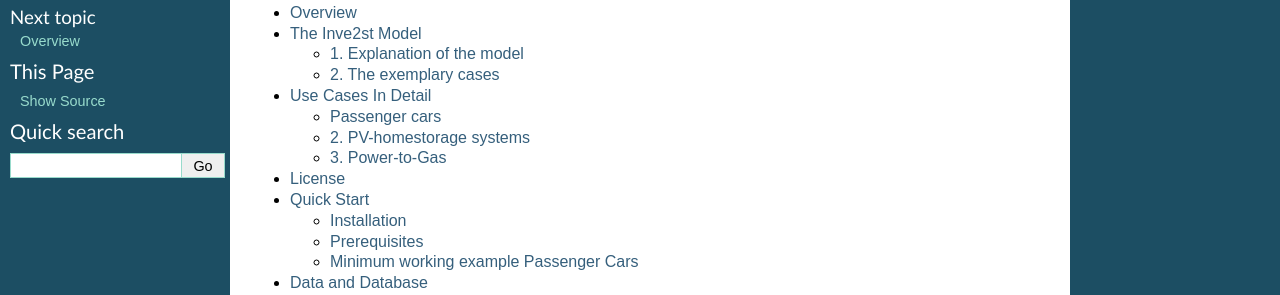
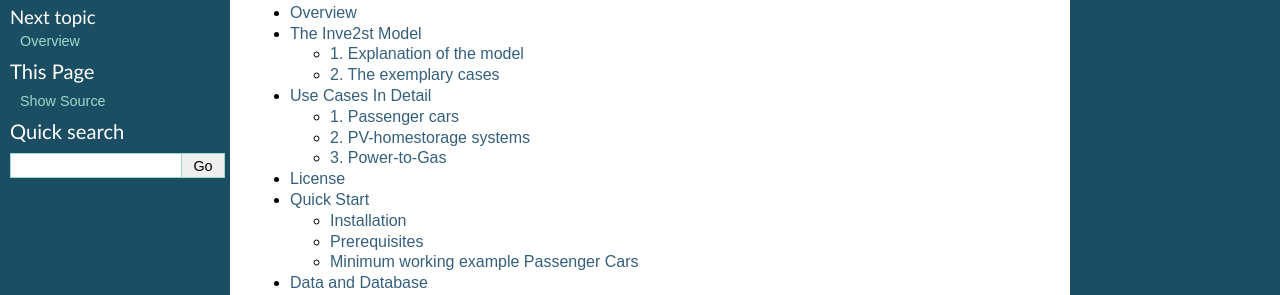
Before and after one commit to CSenkpiel/Inve2st, a Sphinx documentation site: the page built from docs/source/index.rst, in a window 1280 px wide. Shown: the part 126-421 px from the top of the page. Built offline with Sphinx 7.4.7, drawn with Linux system fonts in a browser that asks for light colours.

Commit message:
Update use_cases_in_detail.rst

```diff
--- a/docs/source/use_cases_in_detail.rst
+++ b/docs/source/use_cases_in_detail.rst
@@ -10,7 +10,7 @@ This chapter describes the modelling of the adoption of
 
 
 
-Passenger cars
+1.    Passenger cars
 ------------------------------
 
 **Introduction**
```
